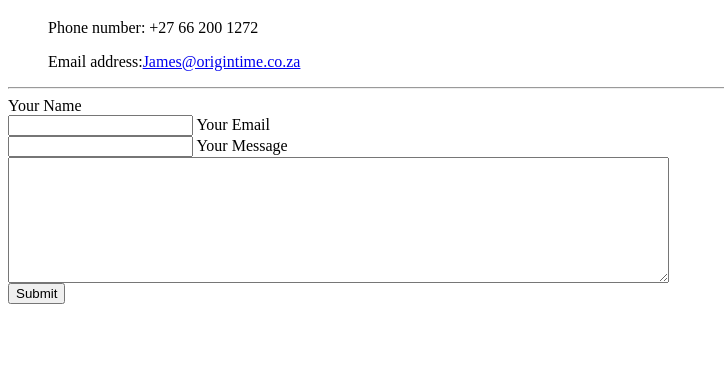
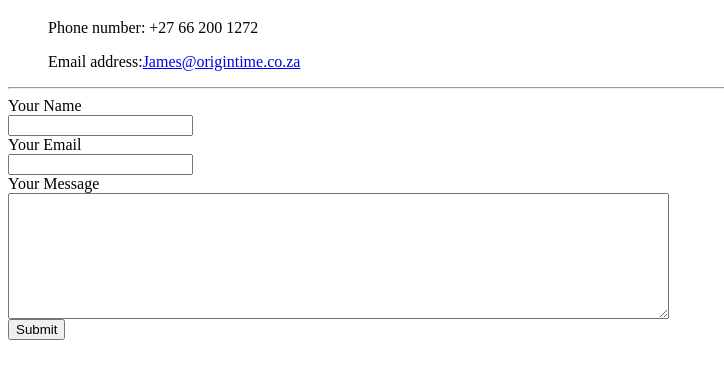
Before and after one commit to JimboT0/CV, a plain HTML site: page contact.html in a window 1280 px wide. Shown: the part 88-466 px from the top of the page, without its empty margins (0-724 px from the left). Drawn offline with Linux system fonts and the light colour scheme.

Commit message:
Update contact.html

```diff
--- a/contact.html
+++ b/contact.html
@@ -13,9 +13,9 @@
       <hr/>
       <form action="mailto:james@origintime.co.za" method="post" enctype="text/plain">
         <label>Your Name</label><br>
-        <input type="text" name="YourName" value="">
+        <input type="text" name="YourName" value=""><br>
         <label> Your Email </label><br>
-        <input type="email" name="YourEmail" value="">
+        <input type="email" name="YourEmail" value=""><br>
         <label>Your Message</label><br>
         <textarea name="YourMessage" rows="8" cols="80"></textarea><br>
         <input type="Submit" name="">
```
